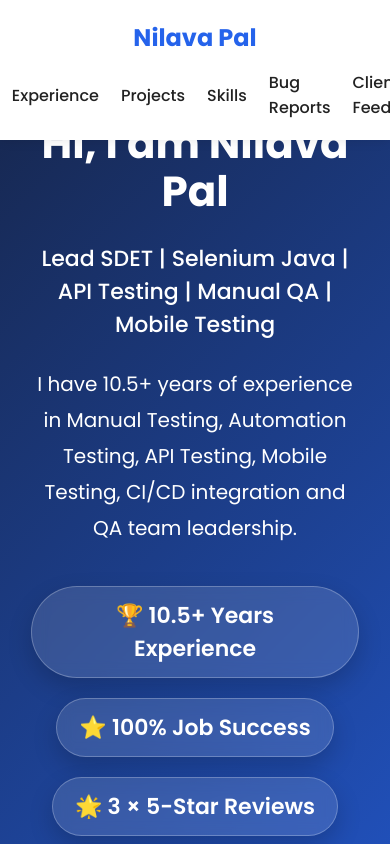
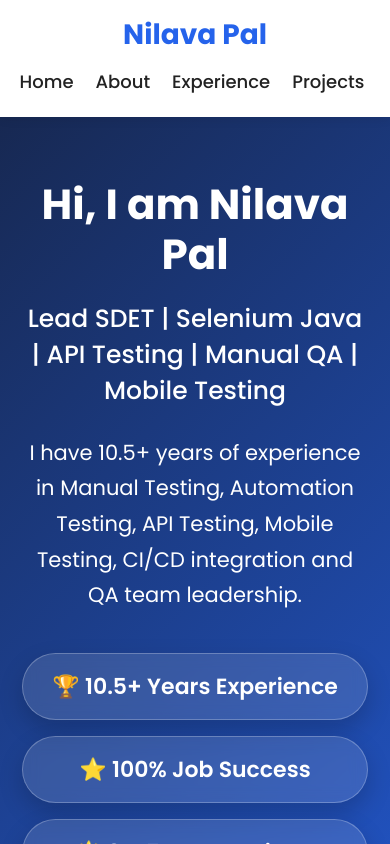
Before and after one commit to pnilava03/qa-portfolio, a React (Vite) app: page / in a window 390 px wide. Shown: the top 844 px of the page. Built offline with nearby package versions, Linux system fonts and the light colour scheme.

Commit message:
changes css for mobile view

```diff
--- a/src/components/Hero.css
+++ b/src/components/Hero.css
@@ -155,3 +155,52 @@
       font-weight:600;
   }
 }
+
+@media (max-width: 768px) {
+  .hero {
+    padding: 180px 22px 70px;
+    min-height: auto;
+  }
+
+  .hero-container {
+    flex-direction: column;
+    text-align: center;
+    gap: 35px;
+  }
+
+  .hero h1 {
+    font-size: 42px;
+    line-height: 1.2;
+    margin-bottom: 20px;
+  }
+
+  .hero h2 {
+    font-size: 25px;
+    line-height: 1.45;
+  }
+
+  .hero p {
+    font-size: 21px;
+    line-height: 1.7;
+  }
+
+  .hero-highlights {
+    justify-content: center;
+    gap: 16px;
+  }
+
+  .hero-highlights span {
+    width: 100%;
+    text-align: center;
+    font-size: 22px;
+    padding: 16px 22px;
+  }
+
+  .buttons {
+    justify-content: center;
+  }
+
+  .hero-video {
+    max-width: 100%;
+  }
+}
--- a/src/components/Navbar.css
+++ b/src/components/Navbar.css
@@ -12,3 +12,32 @@
 .nav-links a:hover {
   color: #2563eb;
 }
+
+@media (max-width: 768px) {
+  .navbar {
+    padding: 14px 5%;
+    flex-direction: column;
+    gap: 12px;
+  }
+
+  .navbar h2 {
+    font-size: 28px;
+  }
+
+  .nav-links {
+    width: 100%;
+    display: flex;
+    overflow-x: auto;
+    gap: 22px;
+    padding-bottom: 8px;
+    white-space: nowrap;
+  }
+
+  .nav-links li {
+    flex: 0 0 auto;
+  }
+
+  .nav-links a {
+    font-size: 18px;
+  }
+}
```
